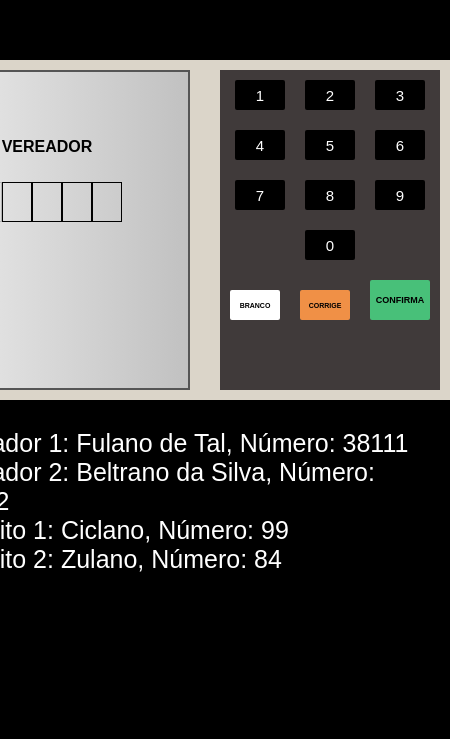
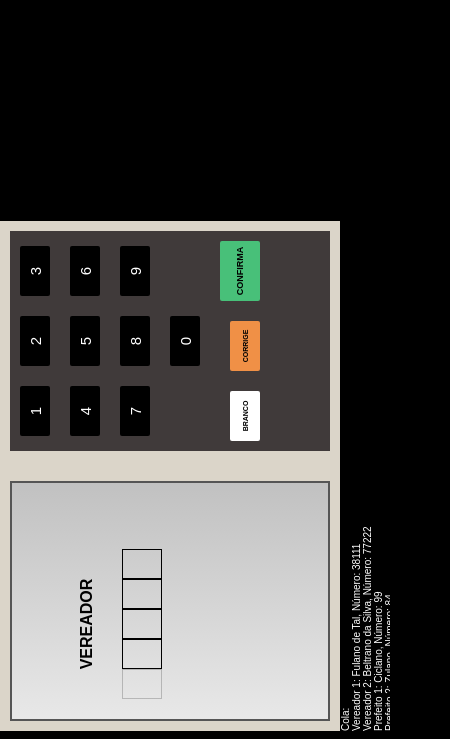
Before and after one commit to andreleandro/urna-eletronica, a plain HTML site: page index.html in a window 390 px wide. Shown: the part 105-844 px from the top of the page, 450 px wide, since content can reach past the window. Drawn offline with Linux system fonts and the light colour scheme.

Commit message:
mais mudanças em responsividade 320px

```diff
--- a/style.css
+++ b/style.css
@@ -292,16 +292,17 @@ body {
     }
 }
 
-/*@media (max-width: 515px) {
+@media (max-width: 515px) {
     .container {
         transform: rotate(-90deg);
         transform-origin: left top;
         height: 100vw;
         position: absolute;
-        top: 80%;
+        top: 99%;
         left: 0;
+        overflow-x: auto;
     }
     .sumario .prefeitos {
         font-size: 10px;
     }
-}*/
+}
```
